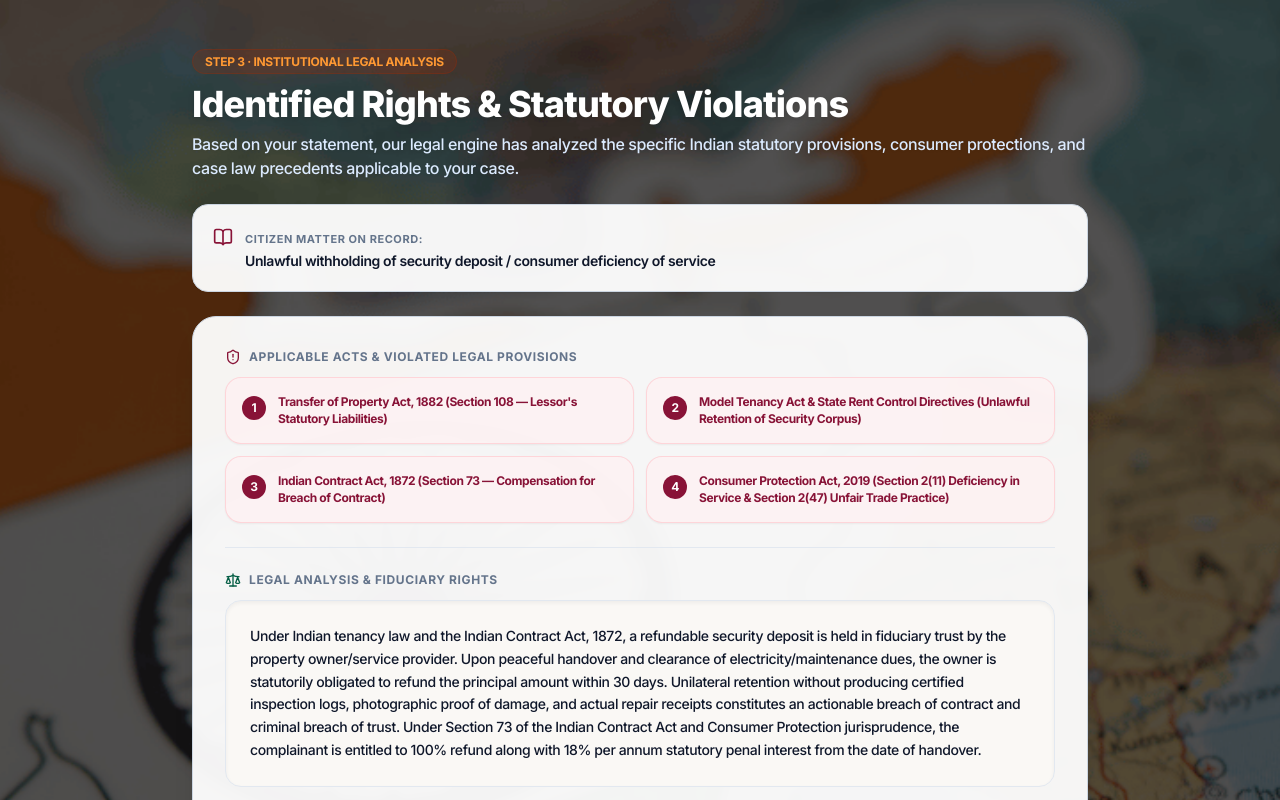
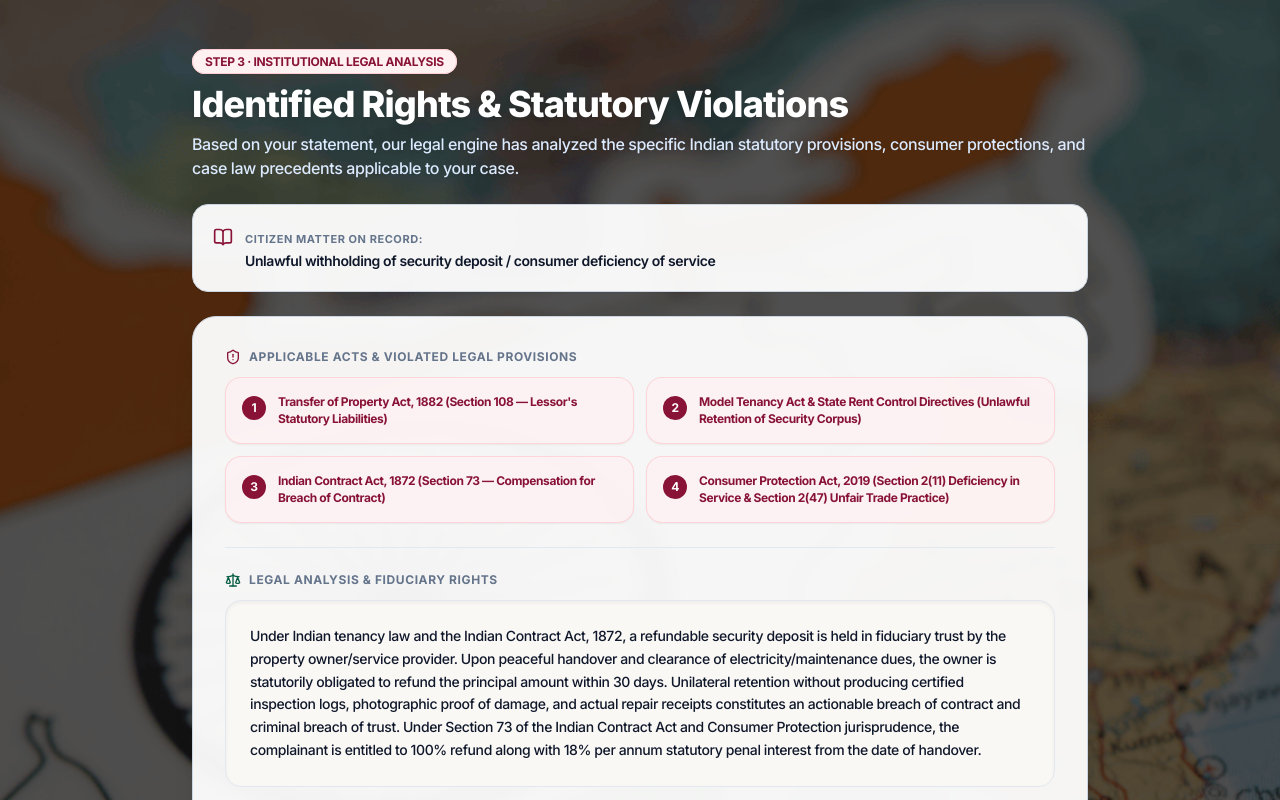
Before and after one commit to Manipal-Map/JanAdhikar-v2, a Next.js app: page /dashboard/grievance/result in a window 1280 px wide. Shown: the top 800 px of the page. Built offline with nearby package versions, Linux system fonts and the light colour scheme; no server answers.

Commit message:
Update GrievanceResultView.tsx

```diff
--- a/views/GrievanceResultView.tsx
+++ b/views/GrievanceResultView.tsx
@@ -1,5 +1,5 @@
 'use client';
-import { useState, useEffect } from 'react'
+import { useState } from 'react'
 import { motion } from 'framer-motion'
 import { Scale, ArrowRight, ArrowLeft, ShieldAlert, CheckCircle2, Globe, ExternalLink, AlertCircle, FileText, Landmark, Clock, BookOpen, Download, Copy, Printer, Check } from 'lucide-react'
 import { useRouter } from 'next/navigation'
@@ -84,16 +84,16 @@ ${applicantName}
 
   return (
     <div
-      className="min-h-screen flex flex-col items-center justify-center p-4 py-12 bg-cover bg-center bg-no-repeat relative text-ashoka-navy font-sans tracking-tight"
+      className="min-h-screen flex flex-col items-center justify-center p-4 py-12 bg-cover bg-center bg-no-repeat relative font-sans tracking-tight"
       style={{ backgroundImage: "url('/bg.image.png')" }}
     >
       <motion.div initial={{ opacity: 0, y: 15 }} animate={{ opacity: 1, y: 0 }} className="w-full max-w-4xl relative z-10">
 
         {subStep === 1 ? (
           <div className="space-y-6">
-            <div>
+            <div className="text-center sm:text-left">
               <div className="mb-3">
-                <span className="text-xs font-bold uppercase font-sans tracking-tight text-[#FF9933] bg-[#A32A02]/20 px-3 py-1 rounded-full border border-[#A32A02]/30">
+                <span className="text-xs font-bold uppercase font-sans tracking-tight text-court-maroon bg-rose-50 px-3 py-1 rounded-full border border-rose-200 shadow-sm">
                   STEP 3 · Institutional Legal Analysis
                 </span>
               </div>
@@ -199,7 +199,7 @@ ${applicantName}
           <div className="space-y-6">
             <div className="flex flex-col sm:flex-row sm:items-center justify-between gap-2">
               <div>
-                <span className="text-xs font-bold uppercase font-sans tracking-tight text-[#FF9933] bg-[#A32A02]/20 px-3 py-1 rounded-full border border-[#A32A02]/30">
+                <span className="text-xs font-bold uppercase font-sans tracking-tight text-court-maroon bg-rose-50 px-3 py-1 rounded-full border border-rose-200 shadow-sm">
                   STEP 4 · Formal Legal Demand Notice
                 </span>
                 <h1 className="text-3xl sm:text-4xl font-extrabold text-white mt-2 tracking-tight drop-shadow-md">
@@ -213,7 +213,7 @@ ${applicantName}
               )}
             </div>
 
-            <p className="text-slate-200 text-sm leading-relaxed text-left font-medium drop-shadow-sm">
+            <p className="text-blue-100 text-sm leading-relaxed text-left font-medium drop-shadow-sm">
               Your formal legal demand notice has been drafted in compliance with <strong>Section 80 CPC</strong> and the <strong>Consumer Protection Act, 2019</strong>. You can download it as a formal PDF, copy it, or print it.
             </p>
 
@@ -235,7 +235,7 @@ ${applicantName}
                 </ul>
               </div>
 
-              <div className="bg-amber-50 border border-amber-200 rounded-2xl p-4 flex items-start gap-3 text-left">
+              <div className="bg-amber-50 border border-amber-200 rounded-2xl p-4 flex items-start gap-3 text-left shadow-sm">
                 <AlertCircle size={18} className="text-amber-600 mt-0.5 shrink-0" />
                 <p className="text-xs text-amber-900 leading-relaxed font-medium">
                   <strong>Statutory Notice Disclaimer:</strong> This legal notice has been generated by JanAdhikar's institutional AI engine. Please verify all party names, addresses, and transaction amounts before service.
@@ -245,13 +245,13 @@ ${applicantName}
               <div className="flex flex-col sm:flex-row items-center justify-between gap-3 pt-2">
                 <button
                   onClick={() => setSubStep(1)}
-                  className="btn-ghost text-sm py-3 px-5 border border-slate-300 cursor-pointer w-full sm:w-auto justify-center bg-white text-slate-700 hover:bg-slate-50 font-bold tracking-tight"
+                  className="btn-ghost text-sm py-3 px-5 border border-slate-300 cursor-pointer w-full sm:w-auto justify-center bg-white text-slate-700 hover:bg-slate-50 font-bold tracking-tight shadow-sm"
                 >
                   <ArrowLeft size={16} /> Back to Rights Analysis
                 </button>
                 <button
                   onClick={() => { setStage('IDLE'); router.push('/'); }}
-                  className="btn-primary text-sm py-3 px-6 cursor-pointer w-full sm:w-auto justify-center bg-[#A32A02] hover:bg-[#138808] transition-colors text-white font-bold"
+                  className="btn-primary text-sm py-3 px-6 cursor-pointer w-full sm:w-auto justify-center bg-[#A32A02] hover:bg-[#138808] transition-colors text-white font-bold shadow-md"
                 >
                   Start Another Case
                 </button>
```
